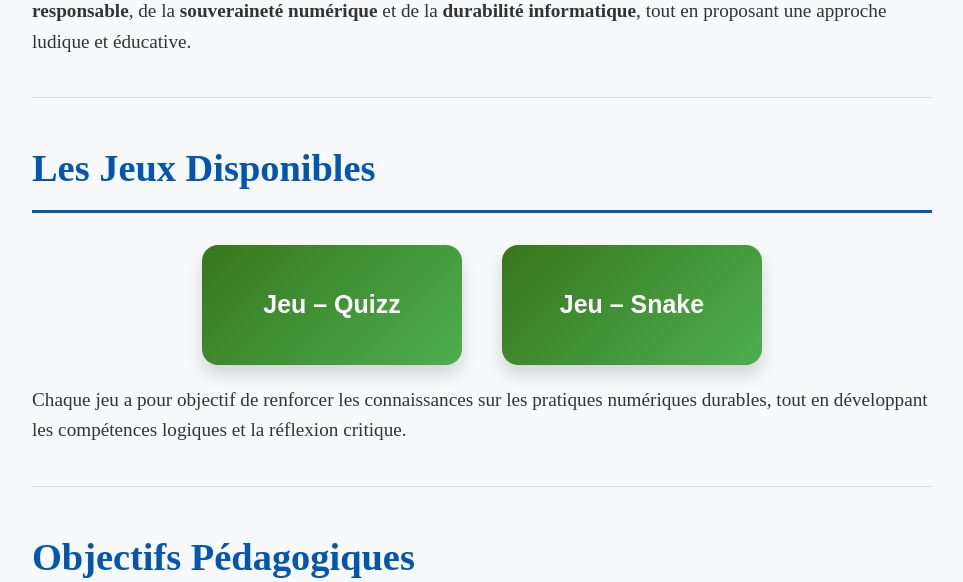
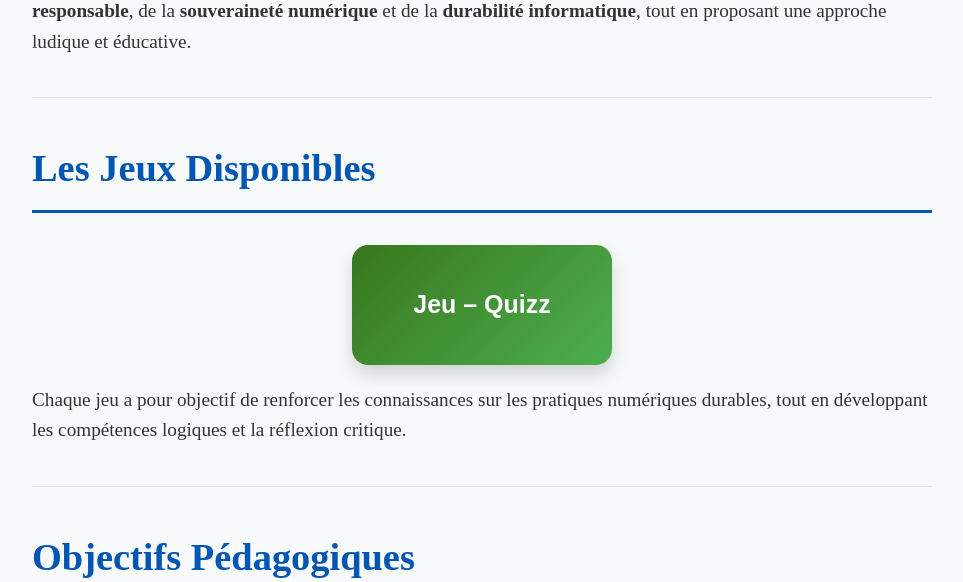
Before and after one commit to TevaPhilippe05/Nuit-de-l-info, a PHP site: page /page-choix-jeux.php in a window 1280 px wide. Shown: the part 301-883 px from the top of the page, without its empty margins (158-1121 px from the left). Run offline with PHP 8.4, Linux system fonts and the light colour scheme; some web fonts are replaced.

Commit message:
core: snake caché

```diff
--- a/page-choix-jeux.php
+++ b/page-choix-jeux.php
@@ -6,7 +6,6 @@
     <link rel="stylesheet" href="style/page-choix.css"/>
 </head>
 <body>
-
 <header>
     <div>
         <h2>Choix du Jeu – Plateforme NIRD</h2>
@@ -32,10 +31,6 @@
         <div class="button-container">
             <a href="jeu-quiz.php">
                 <button>Jeu – Quizz</button>
-            </a>
-
-            <a href="snake.php">
-                <button>Jeu – Snake</button>
             </a>
         </div>
 
--- a/vue/ajout-alternative.php
+++ b/vue/ajout-alternative.php
@@ -80,7 +80,7 @@ if ($_SERVER['REQUEST_METHOD'] === 'POST') {
             </a>
             <div style="width: 40vw;"></div>
         </div>
-        <a id="img_profil" href=""><img src="../imgs/profil.png" alt="img profil"></a>
+        <a id="img_profil" href="../snake.php"><img src="../imgs/profil.png" alt="img profil"></a>
     </div>
 </header>
 <body>
```
